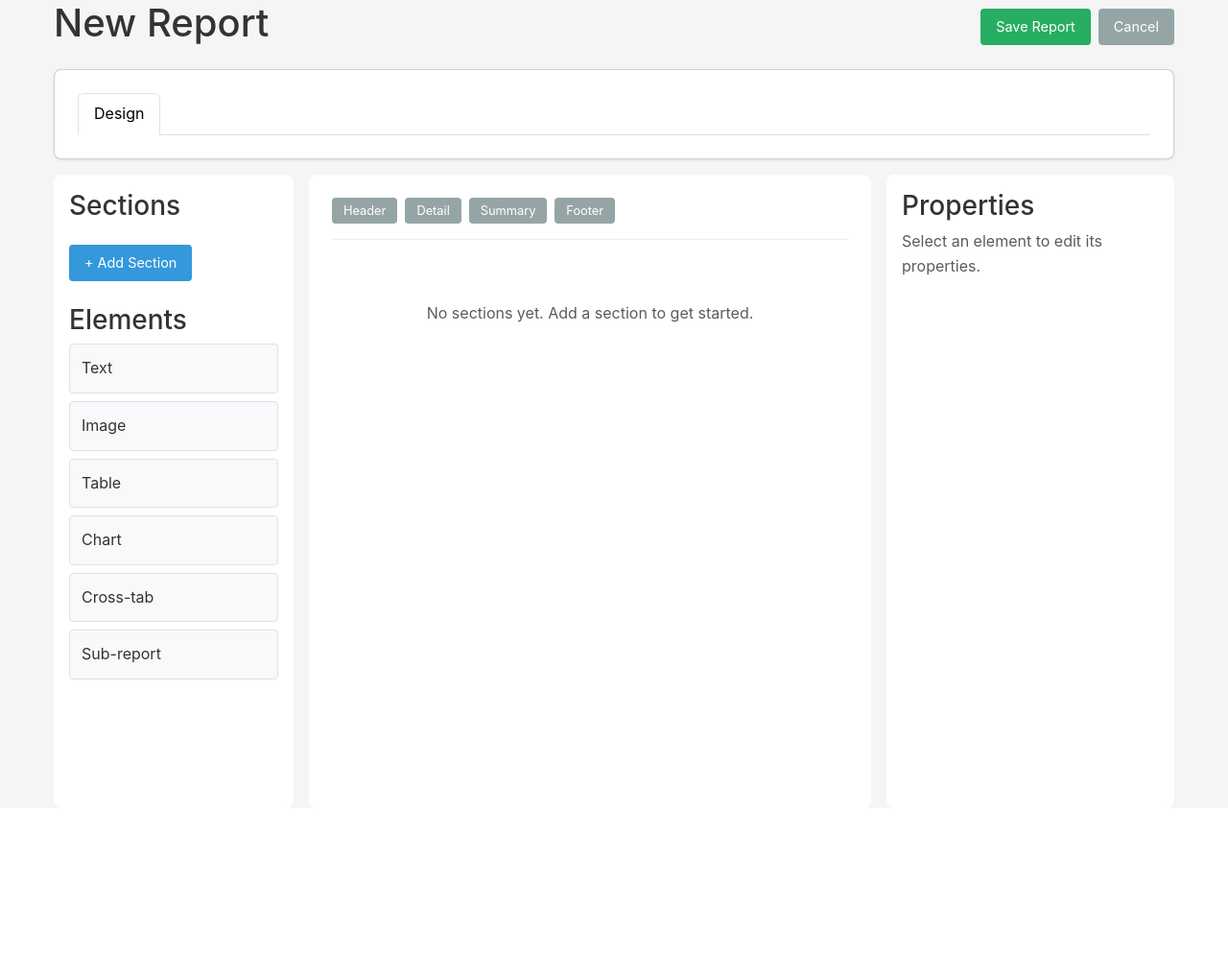
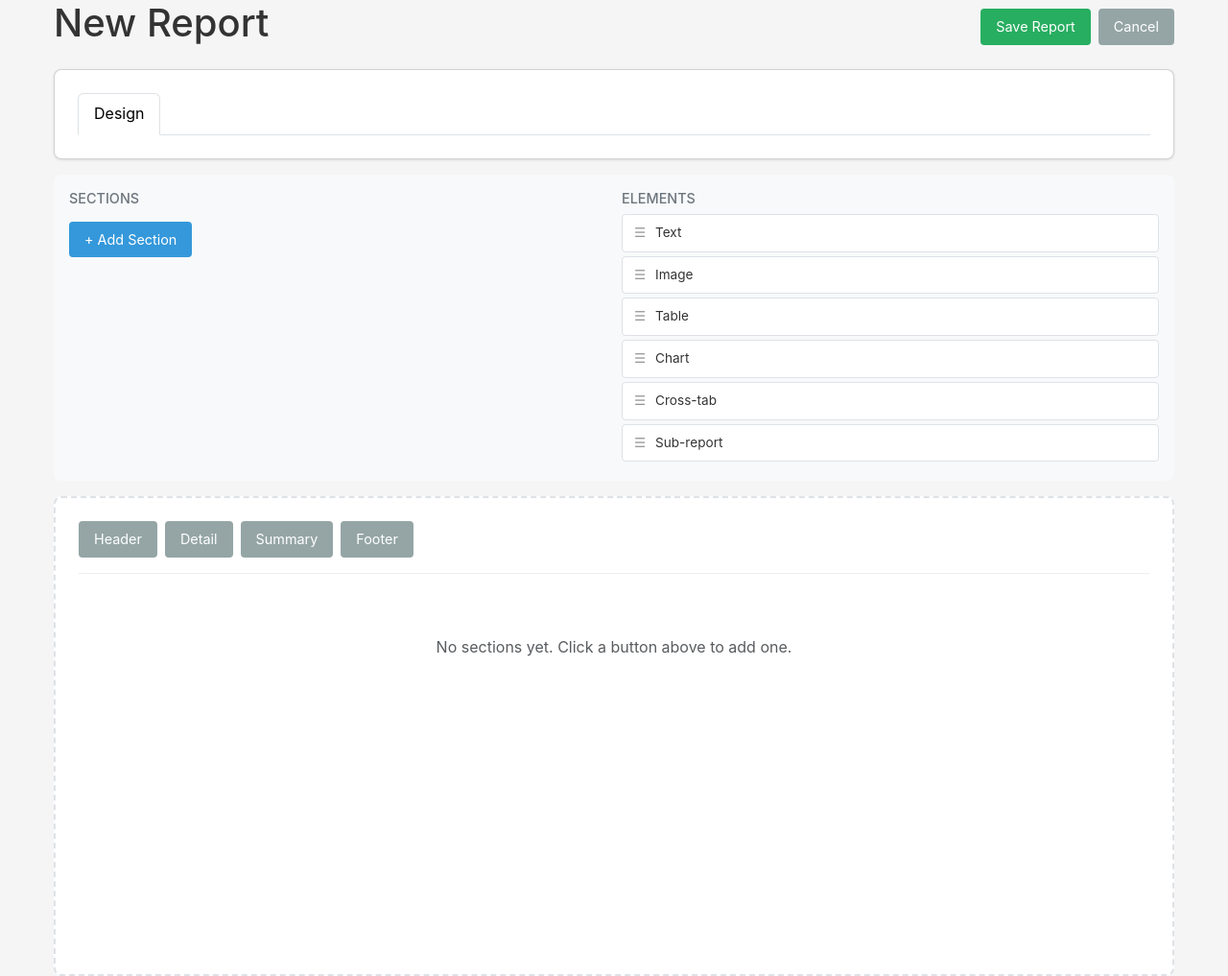
Before and after one commit to Nurb4000/InstantReports, a FastAPI app: template templates/designer/editor.html in a window 1280 px wide. Shown: the whole page at 96% size. Before the commit the page ends 708 px from the top, so only its background shows below. Run offline with FastAPI, Linux system fonts and the light colour scheme; the template is opened without the code that fills it, so the values that code supplies are empty; some libraries are stand-ins or nearby versions.

Commit message:
feat: redesign designer layout with top palette and modal properties

```diff
--- a/templates/designer/editor.html
+++ b/templates/designer/editor.html
@@ -5,47 +5,59 @@
 {% block extra_head %}
 <style>
     .designer-layout {
-        display: grid;
-        grid-template-columns: 250px 1fr 300px;
+        display: flex;
+        flex-direction: column;
         gap: 1rem;
-        height: calc(100vh - 140px);
     }
-    .designer-sidebar {
+    .designer-palette {
+        display: flex;
+        gap: 1rem;
+        padding: 1rem;
+        background: #f8f9fa;
+        border-radius: 8px;
+        flex-wrap: wrap;
+    }
+    .palette-section {
+        flex: 1;
+        min-width: 200px;
+    }
+    .palette-section h4 {
+        margin-bottom: 0.5rem;
+        font-size: 0.9rem;
+        text-transform: uppercase;
+        color: #6c757d;
+    }
+    .section-item, .element-item {
+        padding: 0.5rem 0.75rem;
+        margin-bottom: 0.25rem;
         background: white;
-        border-radius: 8px;
-        padding: 1rem;
-        overflow-y: auto;
+        border-radius: 4px;
+        cursor: move;
+        border: 1px solid #dee2e6;
+        font-size: 0.85rem;
+        display: flex;
+        align-items: center;
+        gap: 0.5rem;
+    }
+    .section-item:hover, .element-item:hover {
+        background: #e9ecef;
+        border-color: #3498db;
+    }
+    .element-handle {
+        display: inline-block;
+        width: 14px;
+        opacity: 0.5;
     }
     .designer-canvas {
         background: white;
         border-radius: 8px;
         padding: 1.5rem;
-        overflow-y: auto;
-        min-height: 400px;
+        min-height: 500px;
+        border: 2px dashed #dee2e6;
     }
-    .designer-properties {
-        background: white;
-        border-radius: 8px;
-        padding: 1rem;
-        overflow-y: auto;
-    }
-    .section-item {
-        padding: 0.75rem;
-        margin-bottom: 0.5rem;
+    .designer-canvas.drag-over {
+        border-color: #3498db;
         background: #f8f9fa;
-        border-radius: 4px;
-        cursor: move;
-        border: 1px solid #dee2e6;
-    }
-    .section-item:hover {
-        background: #e9ecef;
-    }
-    .element-handle {
-        display: inline-block;
-        width: 16px;
-        height: 16px;
-        margin-right: 0.5rem;
-        opacity: 0.5;
     }
     .toolbar {
         display: flex;
@@ -54,9 +66,60 @@
         padding-bottom: 1rem;
         border-bottom: 1px solid #eee;
     }
-    .toolbar .btn {
-        font-size: 0.8rem;
-        padding: 0.25rem 0.75rem;
+    .section-preview {
+        margin-bottom: 1rem;
+        padding: 1rem;
+        background: #f8f9fa;
+        border-radius: 4px;
+        border: 1px solid #dee2e6;
+    }
+    .section-preview .section-header {
+        display: flex;
+        justify-content: space-between;
+        align-items: center;
+        margin-bottom: 0.5rem;
+    }
+    .element-preview {
+        padding: 0.5rem;
+        background: white;
+        border: 1px solid #dee2e6;
+        border-radius: 4px;
+        margin-bottom: 0.25rem;
+        cursor: pointer;
+    }
+    .element-preview:hover {
+        border-color: #3498db;
+        background: #f8f9fa;
+    }
+    .element-preview.selected {
+        border-color: #3498db;
+        background: #e3f2fd;
+    }
+
+    /* Properties Modal */
+    .properties-modal {
+        position: fixed;
+        top: 0;
+        left: 0;
+        width: 100%;
+        height: 100%;
+        background: rgba(0, 0, 0, 0.5);
+        z-index: 1050;
+        display: none;
+    }
+    .properties-modal.active {
+        display: flex;
+        align-items: center;
+        justify-content: center;
+    }
+    .properties-content {
+        background: white;
+        padding: 2rem;
+        border-radius: 8px;
+        max-width: 600px;
+        width: 90%;
+        max-height: 80vh;
+        overflow-y: auto;
     }
 </style>
 {% endblock %}
@@ -112,8 +175,10 @@
     </div>
 
 <div class="designer-layout">
-    <div class="designer-sidebar">
-        <h3>Sections</h3>
+    <!-- Palette Row -->
+    <div class="designer-palette">
+        <div class="palette-section">
+            <h4>Sections</h4>
             <div id="sections-list" data-sortable="true">
                 {% if report and report.definition.get('layout', {}).get('sections') %}
                     {% for section in report.definition.layout.sections %}
@@ -124,24 +189,37 @@
                     {% endfor %}
                 {% endif %}
             </div>
-        <button id="add-section-btn" class="btn btn-primary btn-sm mt-3"
-                hx-get="/designer/sections/new"
-                hx-target="#sections-list"
-                hx-swap="beforeend">
+            <button id="add-section-btn" class="btn btn-primary btn-sm mt-2" onclick="showAddSectionModal()">
                 + Add Section
             </button>
+        </div>
 
-        <h3 class="mt-4">Elements</h3>
+        <div class="palette-section">
+            <h4>Elements</h4>
             <div id="elements-palette">
-            <div class="section-item" draggable="true" data-element-type="text">Text</div>
-            <div class="section-item" draggable="true" data-element-type="image">Image</div>
-            <div class="section-item" draggable="true" data-element-type="table">Table</div>
-            <div class="section-item" draggable="true" data-element-type="chart">Chart</div>
-            <div class="section-item" draggable="true" data-element-type="crosstab">Cross-tab</div>
-            <div class="section-item" draggable="true" data-element-type="subreport">Sub-report</div>
+                <div class="element-item" draggable="true" data-element-type="text">
+                    <span class="element-handle">☰</span> Text
+                </div>
+                <div class="element-item" draggable="true" data-element-type="image">
+                    <span class="element-handle">☰</span> Image
+                </div>
+                <div class="element-item" draggable="true" data-element-type="table">
+                    <span class="element-handle">☰</span> Table
+                </div>
+                <div class="element-item" draggable="true" data-element-type="chart">
+                    <span class="element-handle">☰</span> Chart
+                </div>
+                <div class="element-item" draggable="true" data-element-type="crosstab">
+                    <span class="element-handle">☰</span> Cross-tab
+                </div>
+                <div class="element-item" draggable="true" data-element-type="subreport">
+                    <span class="element-handle">☰</span> Sub-report
+                </div>
+            </div>
         </div>
     </div>
 
+    <!-- Canvas Area -->
     <div class="designer-canvas" id="canvas">
         <div class="toolbar">
             <button class="btn btn-secondary btn-sm" onclick="addSection('header')">Header</button>
@@ -164,7 +242,7 @@
                     <div class="section-body mt-2">
                         {% if section.elements %}
                             {% for element in section.elements %}
-                            <div class="element-preview p-2 mb-1 border" data-element-index="{{ loop.index0 }}">
+                            <div class="element-preview" data-element-index="{{ loop.index0 }}" onclick="openProperties({{ loop.index0 }})">
                                 {{ element.type|capitalize }} Element
                             </div>
                             {% endfor %}
@@ -176,17 +254,49 @@
                 {% endfor %}
             {% else %}
                 <div class="text-center text-muted py-5">
-                    <p>No sections yet. Add a section to get started.</p>
+                    <p>No sections yet. Click a button above to add one.</p>
                 </div>
             {% endif %}
         </div>
     </div>
+</div>
 
-    <div class="designer-properties" id="properties-panel">
-        <h3>Properties</h3>
-        <div id="properties-content">
-            <p class="text-muted">Select an element to edit its properties.</p>
+<!-- Properties Modal -->
+<div id="properties-modal" class="properties-modal">
+    <div class="properties-content">
+        <div class="d-flex justify-content-between align-items-center mb-3">
+            <h3 id="properties-title">Element Properties</h3>
+            <button type="button" class="btn-close" onclick="closeProperties()"></button>
         </div>
+        <div id="properties-form">
+            <!-- Dynamic form content will be inserted here -->
+        </div>
+        <div class="d-flex gap-2 mt-3">
+            <button class="btn btn-primary" onclick="saveProperties()">Save</button>
+            <button class="btn btn-secondary" onclick="closeProperties()">Cancel</button>
+        </div>
+    </div>
+</div>
+
+<!-- Add Section Modal -->
+<div id="add-section-modal" class="modal">
+    <div class="modal-content card">
+        <h2>Add Section</h2>
+        <form id="add-section-form">
+            <div class="form-group">
+                <label for="new-section-type">Section Type</label>
+                <select id="new-section-type" name="type" class="form-control" required>
+                    <option value="header">Header</option>
+                    <option value="detail">Detail</option>
+                    <option value="summary">Summary</option>
+                    <option value="footer">Footer</option>
+                </select>
+            </div>
+            <div class="d-flex gap-2">
+                <button type="submit" class="btn btn-primary">Add Section</button>
+                <button type="button" class="btn btn-secondary" onclick="closeAddSectionModal()">Cancel</button>
+            </div>
+        </form>
     </div>
 </div>
 
@@ -289,17 +399,70 @@
     }
 
     function addSection(type) {
-        console.log('Adding section:', type);
+        document.getElementById('new-section-type').value = type;
+        document.getElementById('add-section-modal').classList.add('active');
     }
+
+    function showAddSectionModal() {
+        document.getElementById('add-section-modal').classList.add('active');
+    }
+
+    function closeAddSectionModal() {
+        document.getElementById('add-section-modal').classList.remove('active');
+    }
+
+    document.getElementById('add-section-form').addEventListener('submit', async function(e) {
+        e.preventDefault();
+        const sectionType = document.getElementById('new-section-type').value;
+
+        // Add section to canvas (simplified for now)
+        const canvasContent = document.getElementById('canvas-content');
+        const sectionHtml = `
+            <div class="section-preview" data-section-index="${canvasContent.children.length}">
+                <div class="section-header d-flex justify-content-between align-items-center">
+                    <strong>${sectionType|capitalize}</strong>
+                    <div>
+                        <button class="btn btn-sm btn-secondary" onclick="editSection(${canvasContent.children.length})">Edit</button>
+                        <button class="btn btn-sm btn-danger" onclick="deleteSection(${canvasContent.children.length})">Delete</button>
+                    </div>
+                </div>
+                <div class="section-body mt-2">
+                    <p class="text-muted">No elements yet. Drag elements from the palette.</p>
+                </div>
+            </div>
+        `;
+        canvasContent.insertAdjacentHTML('beforeend', sectionHtml);
+        closeAddSectionModal();
+    });
 
     function editSection(index) {
         console.log('Editing section:', index);
+        // TODO: Open section editor modal
     }
 
     function deleteSection(index) {
         if (confirm('Delete this section?')) {
-            console.log('Deleting section:', index);
+            const section = document.querySelector(`[data-section-index="${index}"]`);
+            if (section) {
+                section.remove();
             }
+        }
+    }
+
+    function openProperties(elementIndex) {
+        console.log('Opening properties for element:', elementIndex);
+        // TODO: Load element data and populate properties form
+        document.getElementById('properties-modal').classList.add('active');
+    }
+
+    function closeProperties() {
+        document.getElementById('properties-modal').classList.remove('active');
+    }
+
+    function saveProperties() {
+        console.log('Saving properties');
+        // TODO: Save element data
+        closeProperties();
     }
 
     document.getElementById('save-btn').addEventListener('click', async function() {
```
Lines whose indentation alone changed are shown as unchanged.
